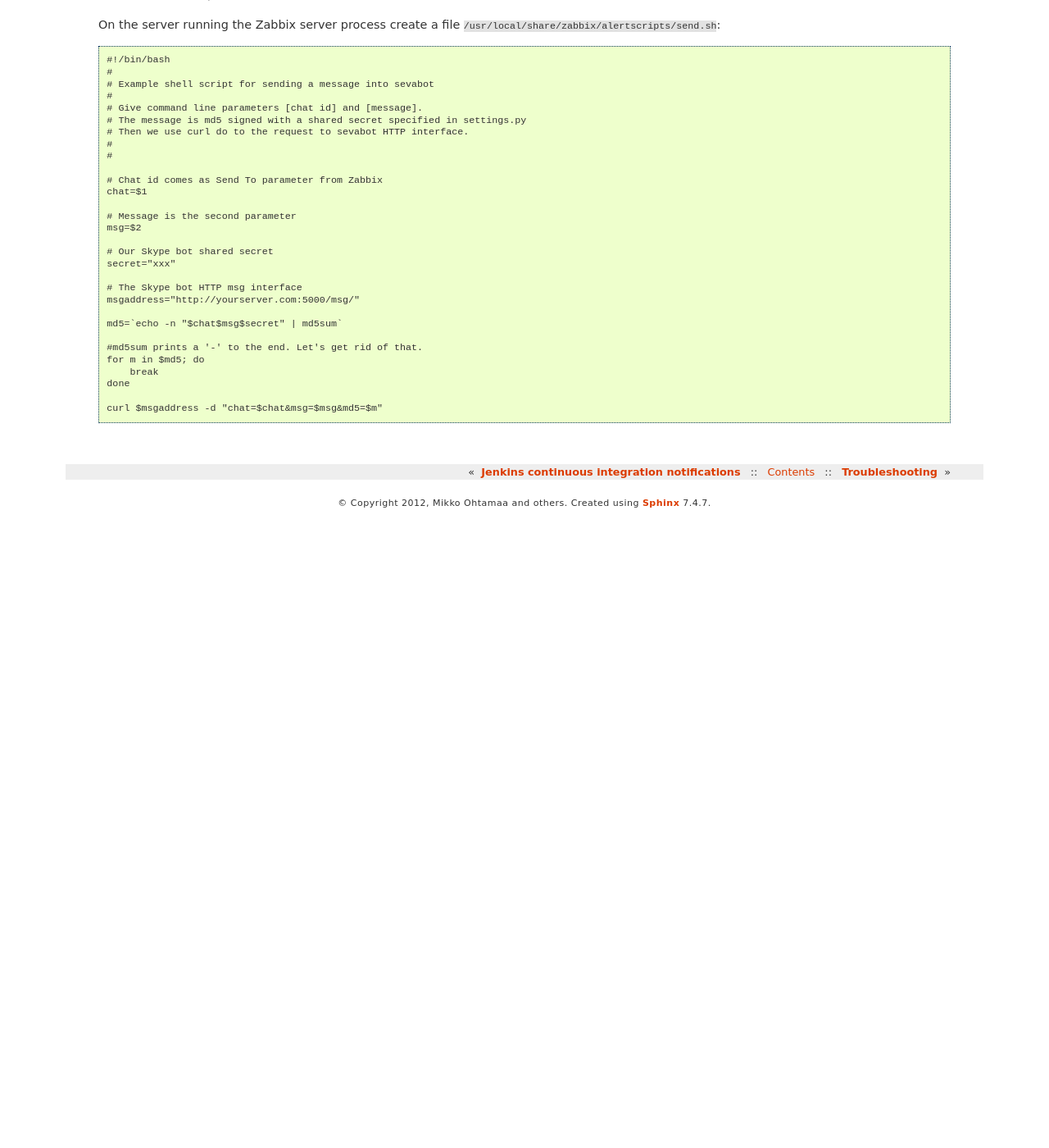
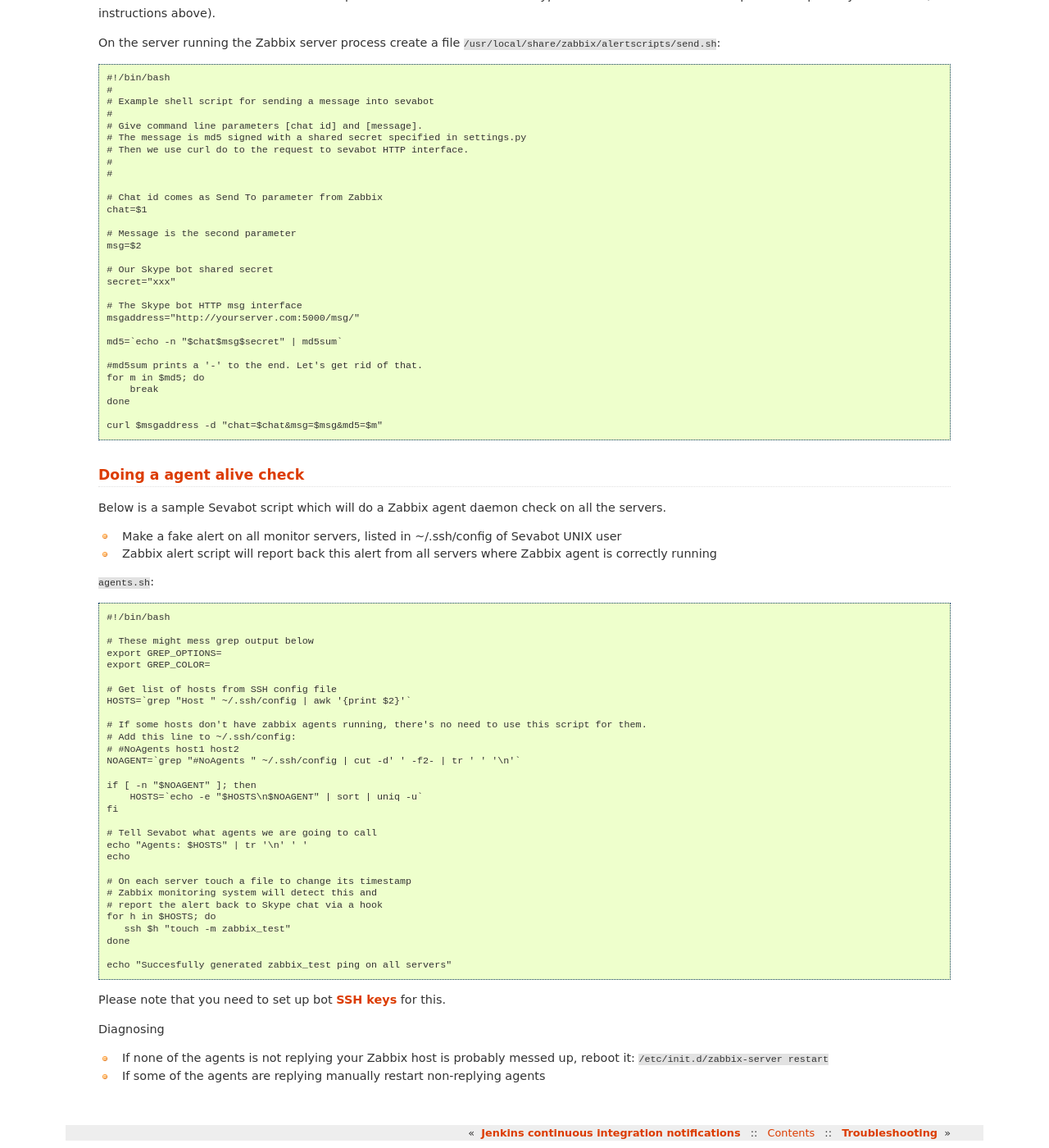
Before and after one commit to opensourcehacker/sevabot, a Sphinx documentation site: the page built from docs/source/zabbix.rst, in a window 1280 px wide and 1400 px high, scrolled down 587 px. Shown: the whole window at 82% size. Built offline with Sphinx 7.4.7, drawn with Linux system fonts in a browser that asks for light colours; before the commit the page ends 1217 px from its top, so only the background shows below that; some of the changed text lies outside the part shown.

Commit message:
More Zabbix instructions. Added chat BBB HTTP POST compatibility parameter

```diff
--- a/docs/source/zabbix.rst
+++ b/docs/source/zabbix.rst
@@ -57,3 +57,58 @@
     done
 
     curl $msgaddress -d "chat=$chat&msg=$msg&md5=$m"
+
+Doing a agent alive check
+==============================
+
+Below is a sample Sevabot script which will
+do a Zabbix agent daemon check on all the servers.
+
+* Make a fake alert on all monitor servers, listed in ~/.ssh/config of Sevabot UNIX user
+
+* Zabbix alert script will report back this alert from all servers where Zabbix agent is correctly running
+
+``agents.sh``::
+
+    #!/bin/bash
+
+    # These might mess grep output below
+    export GREP_OPTIONS=
+    export GREP_COLOR=
+
+    # Get list of hosts from SSH config file
+    HOSTS=`grep "Host " ~/.ssh/config | awk '{print $2}'`
+
+    # If some hosts don't have zabbix agents running, there's no need to use this script for them.
+    # Add this line to ~/.ssh/config:
+    # #NoAgents host1 host2
+    NOAGENT=`grep "#NoAgents " ~/.ssh/config | cut -d' ' -f2- | tr ' ' '\n'`
+
+    if [ -n "$NOAGENT" ]; then
+        HOSTS=`echo -e "$HOSTS\n$NOAGENT" | sort | uniq -u`
+    fi
+
+    # Tell Sevabot what agents we are going to call
+    echo "Agents: $HOSTS" | tr '\n' ' '
+    echo
+
+    # On each server touch a file to change its timestamp
+    # Zabbix monitoring system will detect this and
+    # report the alert back to Skype chat via a hook
+    for h in $HOSTS; do
+       ssh $h "touch -m zabbix_test"
+    done
+
+    echo "Succesfully generated zabbix_test ping on all servers"
+
+
+
+
+Please note that you need to set up bot `SSH keys <http://opensourcehacker.com/2012/10/24/ssh-key-and-passwordless-login-basics-for-developers/>`_ for this.
+
+Diagnosing
+
+* If none of the agents is not replying your Zabbix host is probably messed up,
+  reboot it: ``/etc/init.d/zabbix-server restart``
+
+* If some of the agents are replying manually restart non-replying agents
```
Also changed, not shown: 2 other files.
